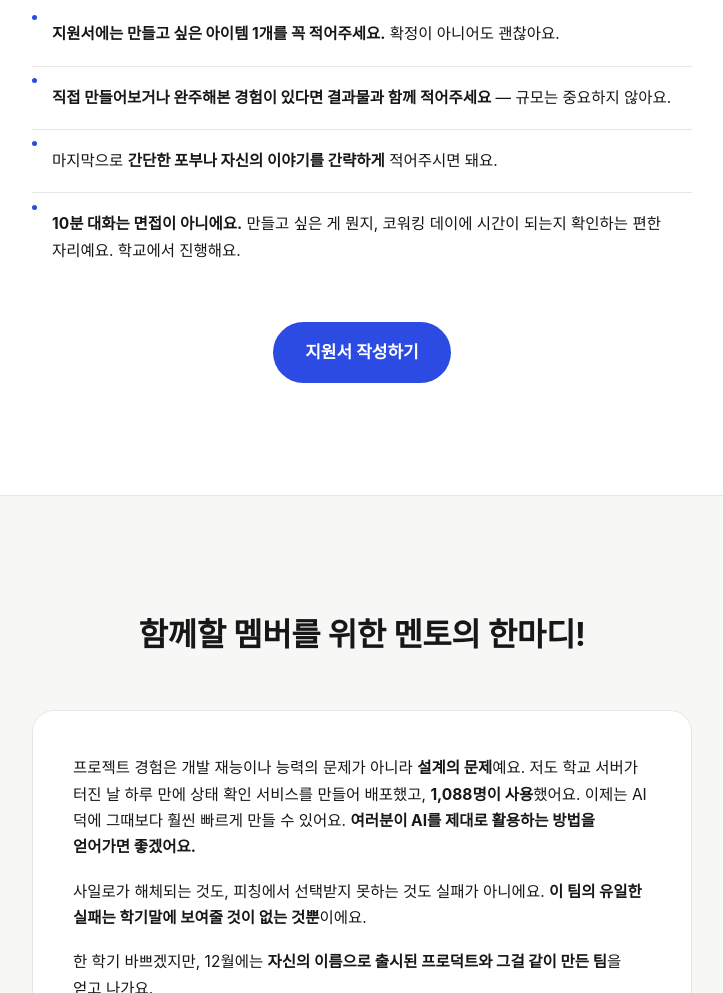
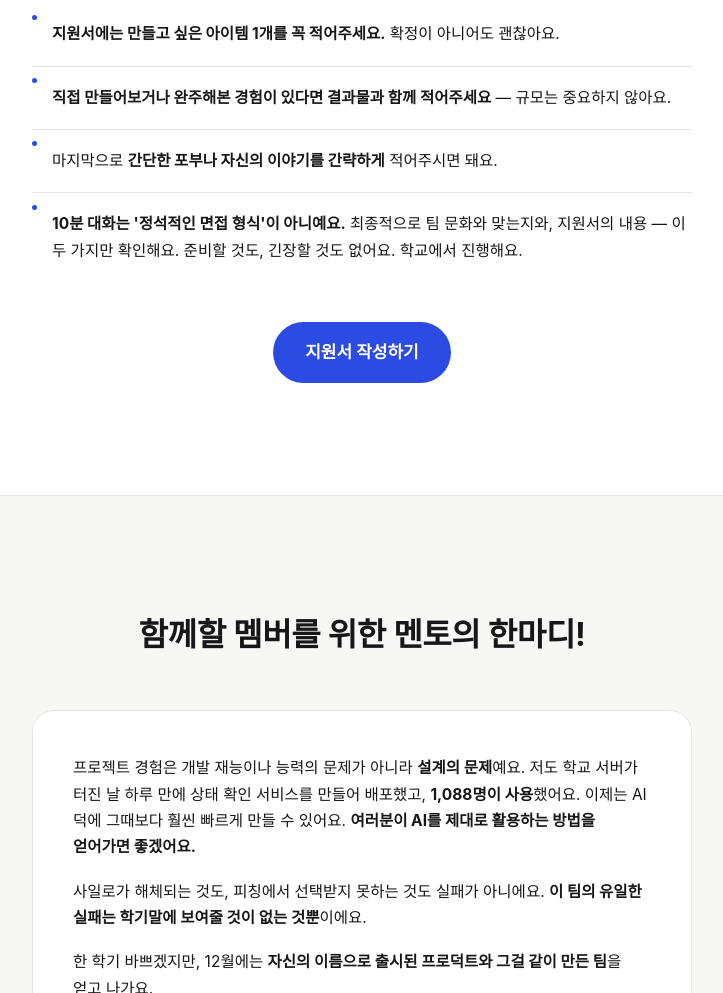
Before and after one commit to jiwonsudo/zaha-intl-recruit, a plain HTML site: page index.html in a window 1280 px wide. Shown: the part 5812-6805 px from the top of the page, without its empty margins (278-1001 px from the left). Drawn offline with Linux system fonts and the light colour scheme; a web font is replaced by a local one.

Commit message:
feat: 지원내용 멘트 수정

```diff
--- a/index.html
+++ b/index.html
@@ -194,7 +194,7 @@
           <li class="fade"><b>지원서에는 만들고 싶은 아이템 1개를 꼭 적어주세요.</b> 확정이 아니어도 괜찮아요.</li>
           <li class="fade"><b>직접 만들어보거나 완주해본 경험이 있다면 결과물과 함께 적어주세요</b> — 규모는 중요하지 않아요.</li>
           <li class="fade">마지막으로 <b>간단한 포부나 자신의 이야기를 간략하게</b> 적어주시면 돼요.</li>
-          <li class="fade"><b>10분 대화는 면접이 아니에요.</b> 만들고 싶은 게 뭔지, 코워킹 데이에 시간이 되는지 확인하는 편한 자리예요. 학교에서 진행해요.</li>
+          <li class="fade"><b>10분 대화는 '정석적인 면접 형식'이 아니예요.</b> 최종적으로 팀 문화와 맞는지와, 지원서의 내용 — 이 두 가지만 확인해요. 준비할 것도, 긴장할 것도 없어요. 학교에서 진행해요.</li>
         </ul>
       </div>
       <div class="apply-cta fade">
```
